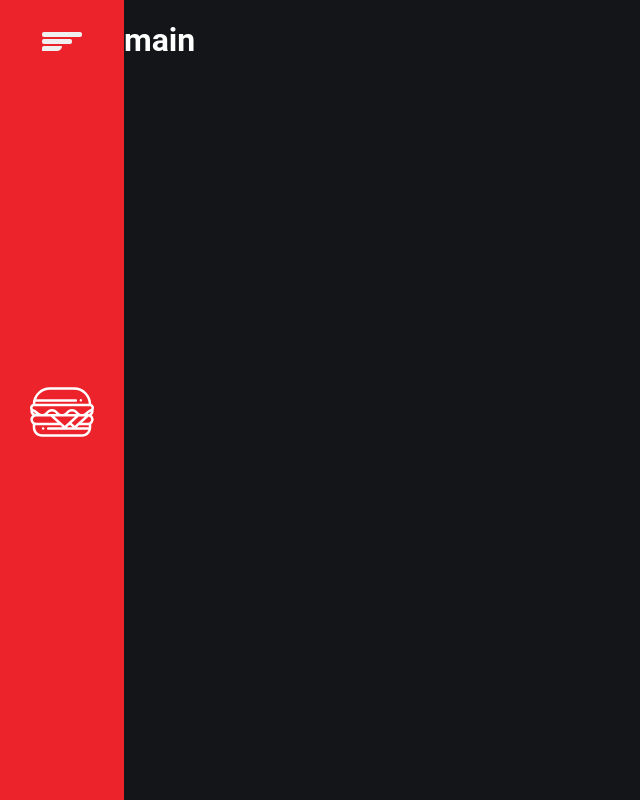
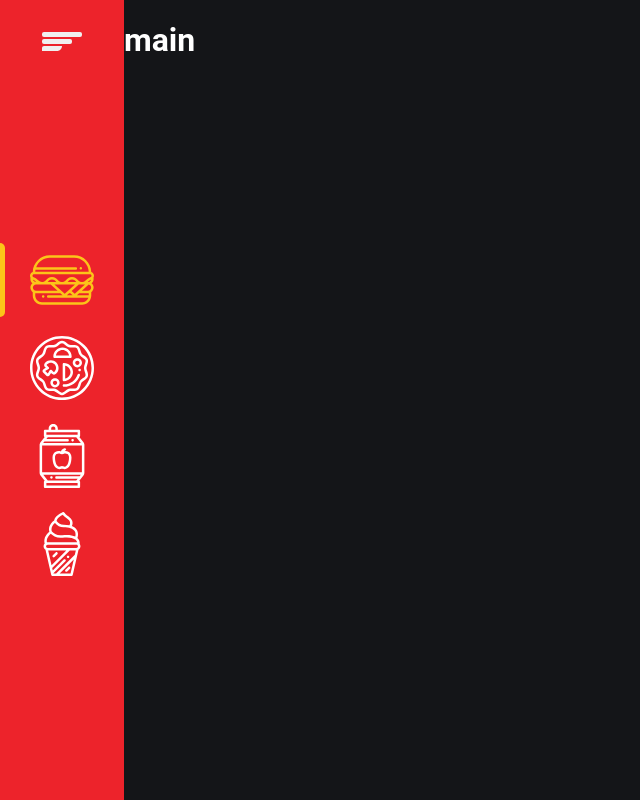
Before and after one commit to Leoodaviid/laparrilla, a React (Create React App) app: page / in a window 1280 px wide. Shown: the whole page, without its empty margins (0-640 px from the left). Built offline with nearby package versions, Linux system fonts and the light colour scheme; a web font is replaced by a local one.

Commit message:
Incluindo restante do menu/icones

```diff
--- a/src/components/Sidebar/Sidebar.tsx
+++ b/src/components/Sidebar/Sidebar.tsx
@@ -1,19 +1,47 @@
+import { useState } from 'react'
 import { Container } from './styles'
+import { ReactComponent as BurguerIcon } from '../../assets/burger.svg'
+import { ReactComponent as PizzaIcon } from '../../assets/pizza.svg'
+import { ReactComponent as SodaIcon } from '../../assets/soda.svg'
+import { ReactComponent as IceCreamIcon } from '../../assets/ice-cream.svg'
 import menuImg from '../../assets/menu.svg'
-import { ReactComponent as BurguerIcon } from '../../assets/burger.svg'
 
 const Sidebar = () => {
+  const [menuOpen, setMenuOpen] = useState(false)
+
+  const handleToggleMenu = () => {
+    setMenuOpen(!menuOpen)
+  }
+
   return (
-    <Container>
-      <button type='button'>
+    <Container isMenuOpen={menuOpen}>
+      <button type='button' onClick={handleToggleMenu}>
         <img src={menuImg} alt='Abrir e fechar o menu' />
       </button>
       <nav>
         <ul>
           <li>
+            <a href='#' className='active'>
+              <BurguerIcon />
+              <span>Hambúrgueres</span>
+            </a>
+          </li>
+          <li>
             <a href='#'>
-              <BurguerIcon />
-              <span>Hambúrguer</span>
+              <PizzaIcon />
+              <span>Pizzas</span>
+            </a>
+          </li>
+          <li>
+            <a href='#'>
+              <SodaIcon />
+              <span>Bebidas</span>
+            </a>
+          </li>
+          <li>
+            <a href='#'>
+              <IceCreamIcon />
+              <span>Sorvetes</span>
             </a>
           </li>
         </ul>
```
